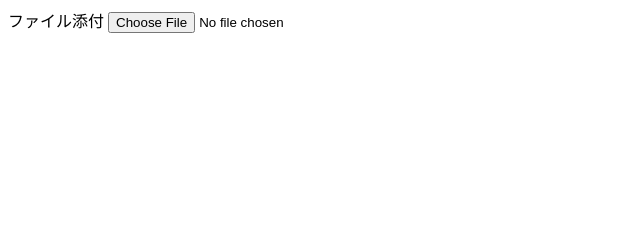
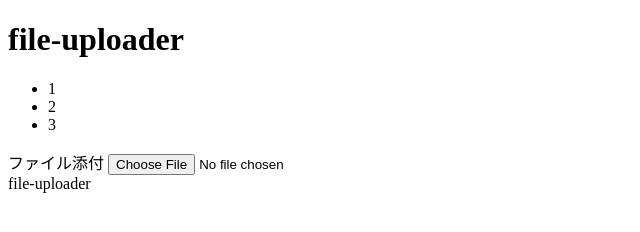
Before and after one commit to yumeko-16/-file-uploader, a plain HTML site: page index.html in a window 1280 px wide. Shown: the whole page, without its empty margins (0-640 px from the left). Drawn offline with Linux system fonts and the light colour scheme.

Commit message:
change: Add title and navigation.

```diff
--- a/index.html
+++ b/index.html
@@ -14,7 +14,16 @@
     ></script>
   </head>
   <body>
-    <header></header>
+    <header>
+      <h1>file-uploader</h1>
+      <nav>
+        <ul>
+          <li>1</li>
+          <li>2</li>
+          <li>3</li>
+        </ul>
+      </nav>
+    </header>
     <main>
       <form
         action="#"
@@ -30,6 +39,6 @@
         </div>
       </form>
     </main>
-    <footer></footer>
+    <footer>file-uploader</footer>
   </body>
 </html>
```
